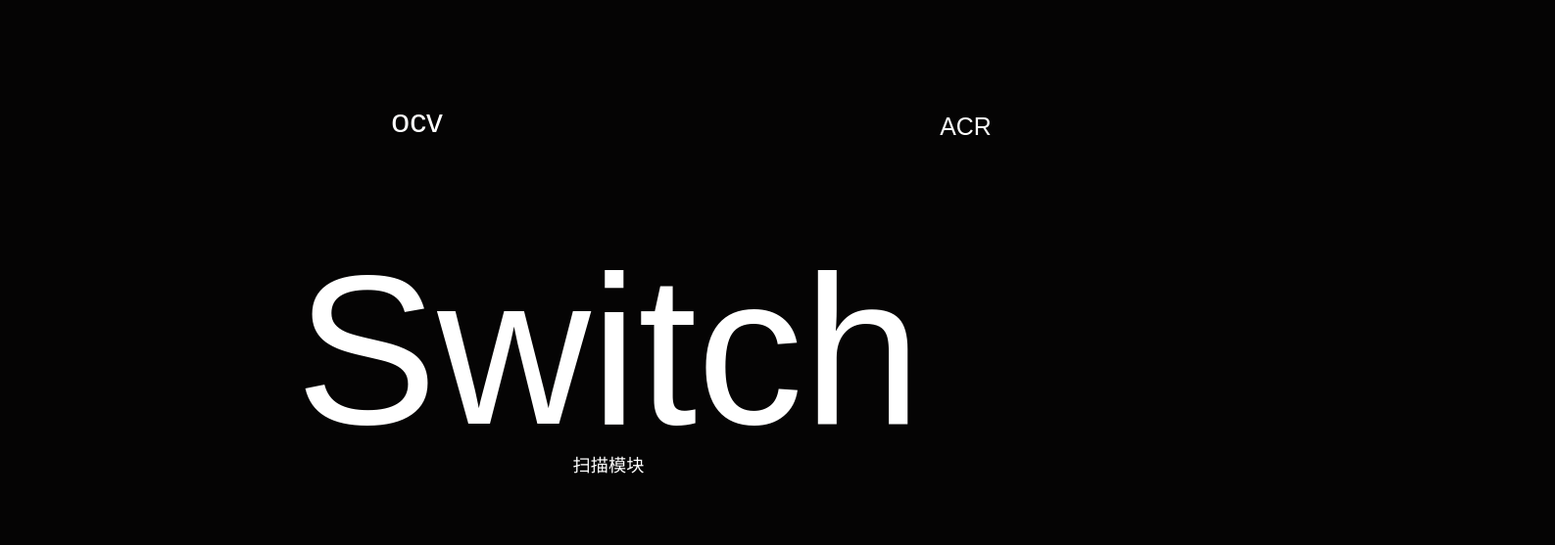
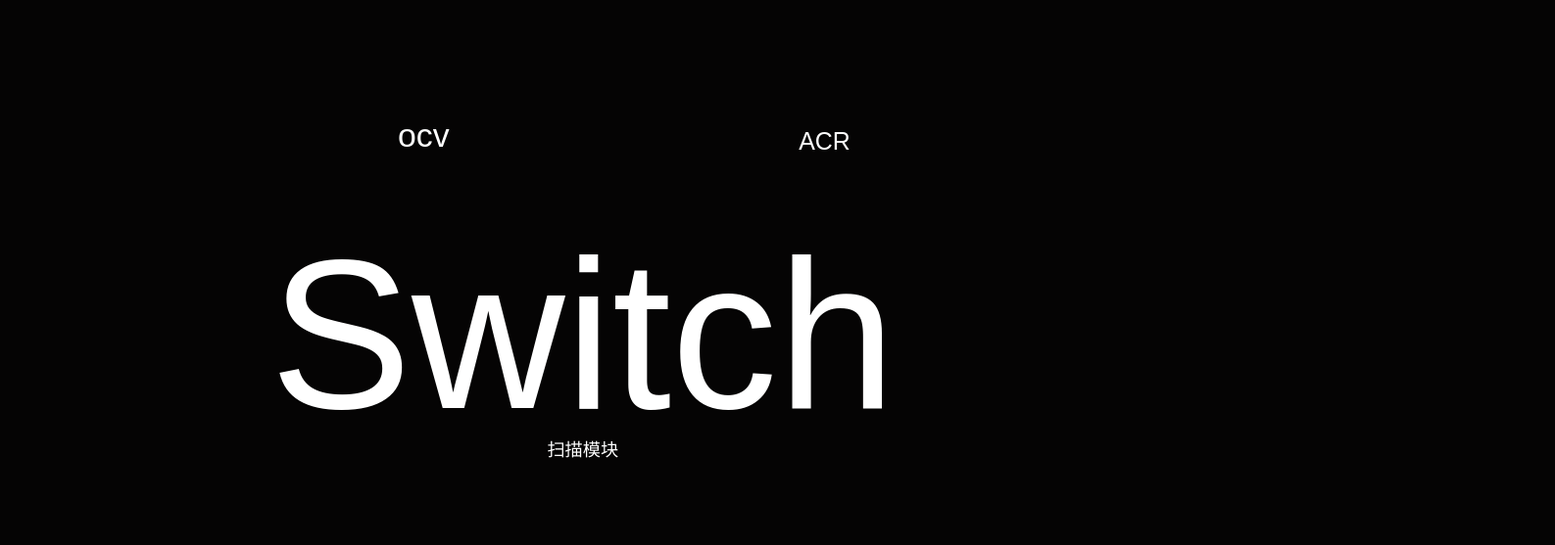
Before and after one commit to ZZXcostar/fluke, a plain HTML site: page index.html in a window 1280 px wide. Shown: the whole page at 98% size, 1587 px wide, since content can reach past the window. Drawn offline with Linux system fonts and the light colour scheme.

Commit message:
dev: 修改

```diff
--- a/css/style.css
+++ b/css/style.css
@@ -27,9 +27,10 @@
     text-align: center;
 }
 .warp {
-    padding:15% 20%;
-    height: 20%;
-    width: 60%;
+    /* padding:15% 20%; */
+    height: .6rem;
+    padding: 1.1rem 1.5rem;
+    width: 4rem;
     position: absolute;
 }
 .anm1 {
--- a/js/index.js
+++ b/js/index.js
@@ -16,38 +16,38 @@
             $(".bg1").fadeOut()
             setTimeout(function(){
                 setTimeout(()=>{
-                    $(".img2box img").eq(0).fadeIn({duration: 0});
+                    $(".img2box img").eq(0).fadeIn({duration: 100});
                 },0)
                 setTimeout(()=>{
-                    $(".img2box img").eq(1).fadeIn({duration: 0});
+                    $(".img2box img").eq(1).fadeIn({duration: 100});
                 },250)
                 setTimeout(()=>{
-                    $(".img2box img").eq(2).fadeIn({duration: 0});
+                    $(".img2box img").eq(2).fadeIn({duration: 100});
                 },500)
                 setTimeout(()=>{
-                    $(".img2box img").eq(3).fadeIn({duration: 0});
+                    $(".img2box img").eq(3).fadeIn({duration: 100});
                 },750)
                 setTimeout(()=>{
-                    $(".img2box img").eq(4).fadeIn({duration: 0});
+                    $(".img2box img").eq(4).fadeIn({duration: 100});
                 },1000)
                 setTimeout(()=>{
-                    $(".img2box img").eq(5).fadeIn({duration: 0});
+                    $(".img2box img").eq(5).fadeIn({duration: 100});
                 },1250)
                 setTimeout(()=>{
-                    $(".img2box img").eq(6).fadeIn({duration: 0});
+                    $(".img2box img").eq(6).fadeIn({duration: 100});
                 },1500)
                 setTimeout(()=>{
-                    $(".img2box img").eq(7).fadeIn({duration: 0});
+                    $(".img2box img").eq(7).fadeIn({duration: 100});
                 },1750)
                 setTimeout(()=>{
-                    $(".img2box img").eq(8).fadeIn({duration: 0});
+                    $(".img2box img").eq(8).fadeIn({duration: 100});
                 },2000)
                 setTimeout(()=>{
-                    $(".img2box img").eq(9).fadeIn({duration: 0});
+                    $(".img2box img").eq(9).fadeIn({duration: 100});
                 },50)
                 $(".an2Title").show()
                 $(".an2Title").animate({
-                    right:"-=50%",
+                    right:"-=30%",
                     top:"-=30%",
                     fontSize: '.14rem'
                 },2000);
@@ -66,16 +66,19 @@
 
         }
         setTimeout(()=>{
-            $(".img1").fadeOut({duration: 0})
+            $(".img1").fadeOut({duration: 500})
+            $(".img2").fadeIn({duration: 500})
         },500)
         setTimeout(()=>{
-            $(".img2").fadeIn({duration: 0})
+            $(".img1").fadeOut({duration: 500})
+            $(".img2").fadeIn({duration: 500})
         },1000)
         setTimeout(()=>{
-            $(".img2").fadeOut({duration: 0})
+            $(".img1").fadeIn({duration: 1000})
+            $(".img2").fadeOut({duration: 1000})
         },1500)
         setTimeout(()=>{
-            $(".img1").fadeIn({duration: 0})
+            $(".img1").fadeIn({duration: 2000})
         },2000)
         })
         function cnver2() {
@@ -232,7 +235,7 @@
                         fontSize: '.12rem'
                     },2000);
                     $(".an2Title").animate({
-                        right: "-11.2534%",
+                        right: "-5.2534%",
                         top: "-121.0109%",
                         fontSize: '.12rem'
                     },2000);
```
